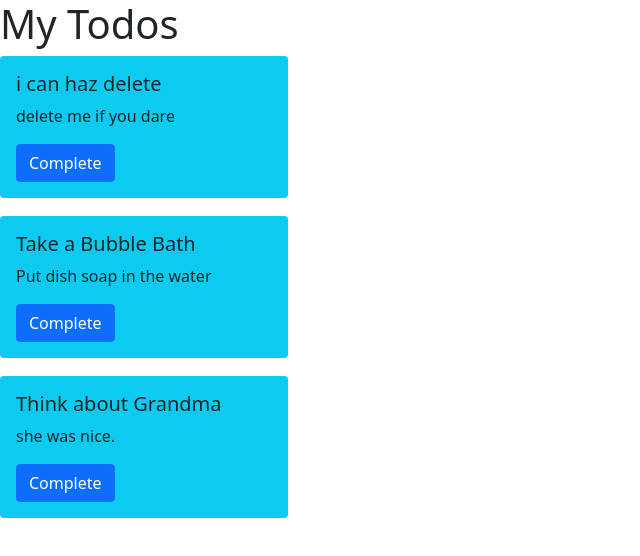
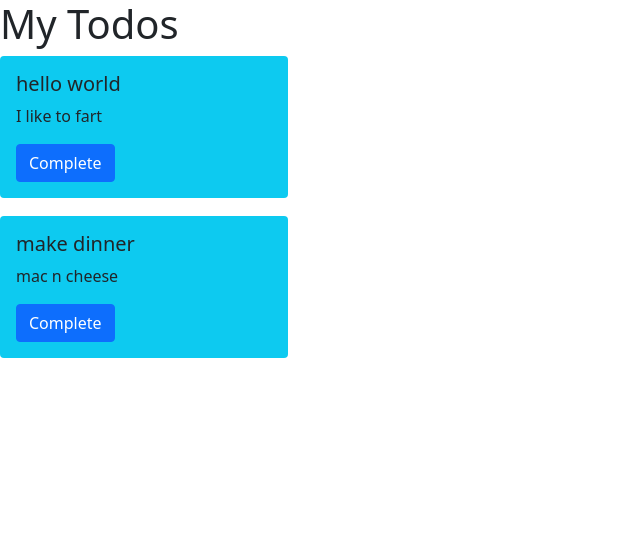
Before and after one commit to blakelinkd/react-todo, a React (Create React App) app: page / in a window 1280 px wide. Shown: the top 556 px of the page, without its empty margins (0-640 px from the left). Built offline with nearby package versions, Linux system fonts and the light colour scheme.

Commit message:
Fixed Modal
now the modal is properly hidden when the task is closed.

```diff
--- a/src/App.js
+++ b/src/App.js
@@ -1,37 +1,42 @@
 import Todo from "./components/Todo";
 import { useState } from "react";
+function App() {
+  const tasks = [
+    {
+      id: 1,
+      title: "hello world",
+      description: "I like to fart",
+      incomplete: true,
+    },
+    {
+      id: 2,
+      title: "make dinner",
+      description: "mac n cheese",
+      incomplete: true,
+    },
+  ];
 
-function App() {
+  const [todoItems, setTodoItems] = useState(tasks);
+
   const [isDeleted, setIsDeleted] = useState(false);
-  const handleDeleteTask = () => {
-    setIsDeleted(true);
+  const handleDeleteTask = (id) => {
+    console.log("delete clicked" + " on " + id);
+    setTodoItems(todoItems.filter((task) => task.id !== id));
   };
   return (
     <div>
       <h1>My Todos</h1>
-
-      {!isDeleted && (
-        <Todo
-          title="i can haz delete"
-          description="delete me if you dare"
-          onDelete={handleDeleteTask}
-        />
+      {todoItems.map(
+        (task) =>
+          task.incomplete && (
+            <Todo
+              id={task.id}
+              title={task.title}
+              description={task.description}
+              onDelete={handleDeleteTask}
+            />
+          )
       )}
-
-      <Todo
-        title="Take a Bubble Bath"
-        description="Put dish soap in the water"
-        onDelete={handleDeleteTask}
-        // onClick={taskClicked}
-      />
-      <Todo
-        someValue="shark"
-        title="Think about Grandma"
-        description="she was nice."
-        onDelete={handleDeleteTask}
-
-        // onClick={taskClicked}
-      />
     </div>
   );
 }
--- a/src/components/Modal.js
+++ b/src/components/Modal.js
@@ -1,6 +1,6 @@
 const Modal = (props) => {
   return (
-    <div tabIndex="-1" role="dialog">
+    <div tabIndex="-1" role="dialog" show={props.show}>
       <div className="modal-dialog" role="document">
         <div className="modal-content">
           <div className="modal-header">
@@ -19,15 +19,17 @@ const Modal = (props) => {
             >
               <span aria-hidden="true">Cancle</span>
             </button>
+
             <button
               className="btn btn-warning"
               type="button"
               style={{ marginLeft: "40px" }}
               data-dismiss="modal"
               aria-label="Close"
-              onClick={props.onDelete}
-              //onClick={props.onClick}
-              //onDelete={props.onDelete}
+              onClick={() => {
+                props.onClick();
+                props.onDelete(props.id);
+              }}
             >
               <span aria-hidden="true">Confirm</span>
             </button>
--- a/src/components/Todo.js
+++ b/src/components/Todo.js
@@ -6,9 +6,10 @@ const Todo = (props) => {
   const openModal = () => {
     setModalOpen(true);
   };
-  const closeModal = () => {
+  const closeModal = (id) => {
     setModalOpen(false);
-    console.debug("clicked");
+    //props.onDelete(props.id);
+    console.debug("close model on: " + id);
   };
 
   return (
@@ -23,8 +24,16 @@ const Todo = (props) => {
           Complete
         </button>
       </div>
+      {/* <Modal onClick={closeModal} onDelete={props.onDelete} id={props.id} /> */}
 
-      {isModalOpen && <Modal onClick={closeModal} onDelete={props.onDelete} />}
+      {isModalOpen && (
+        <Modal
+          onClick={closeModal}
+          onDelete={props.onDelete}
+          id={props.id}
+          show={props.show}
+        />
+      )}
     </div>
   );
 };
```
